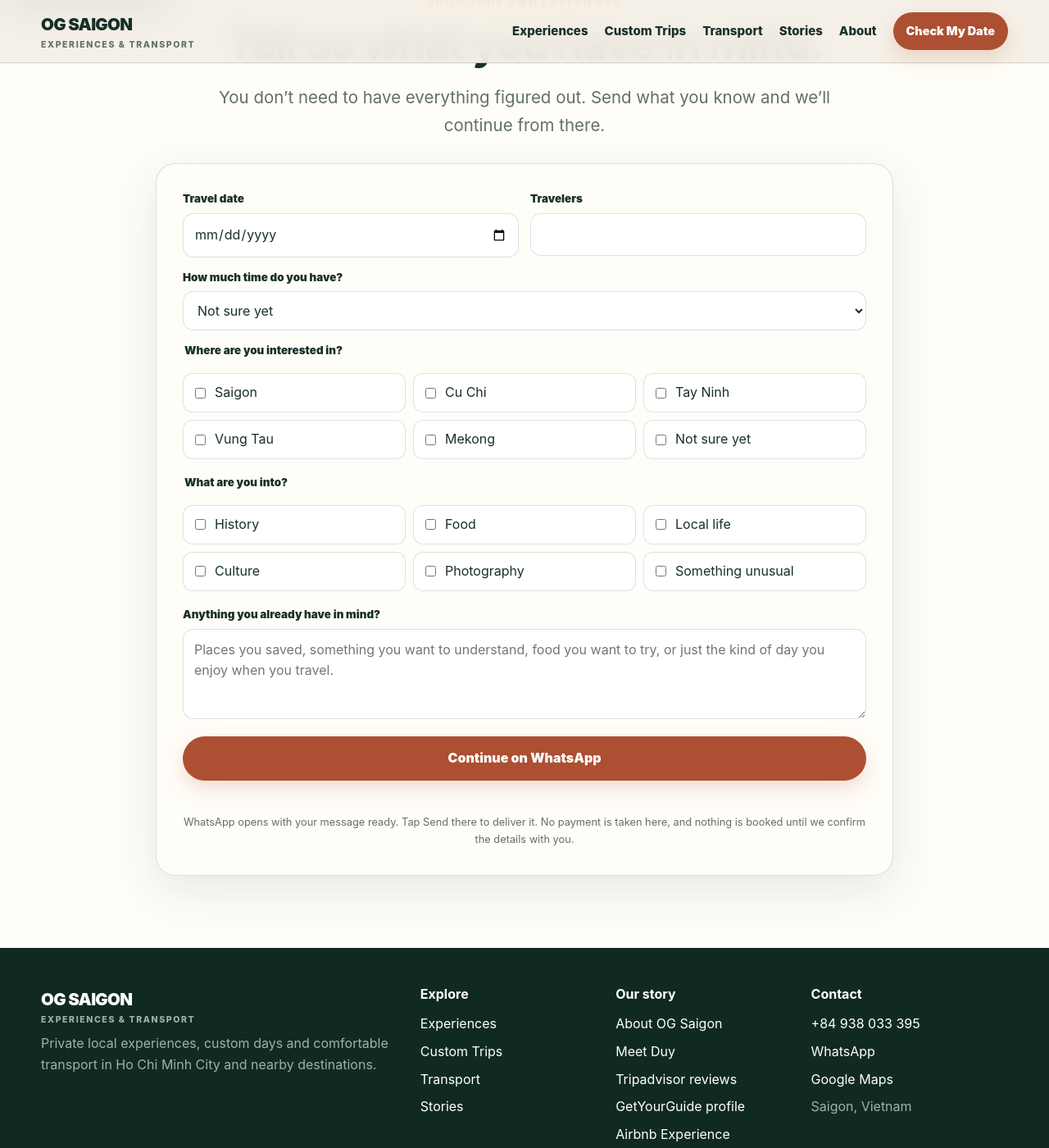
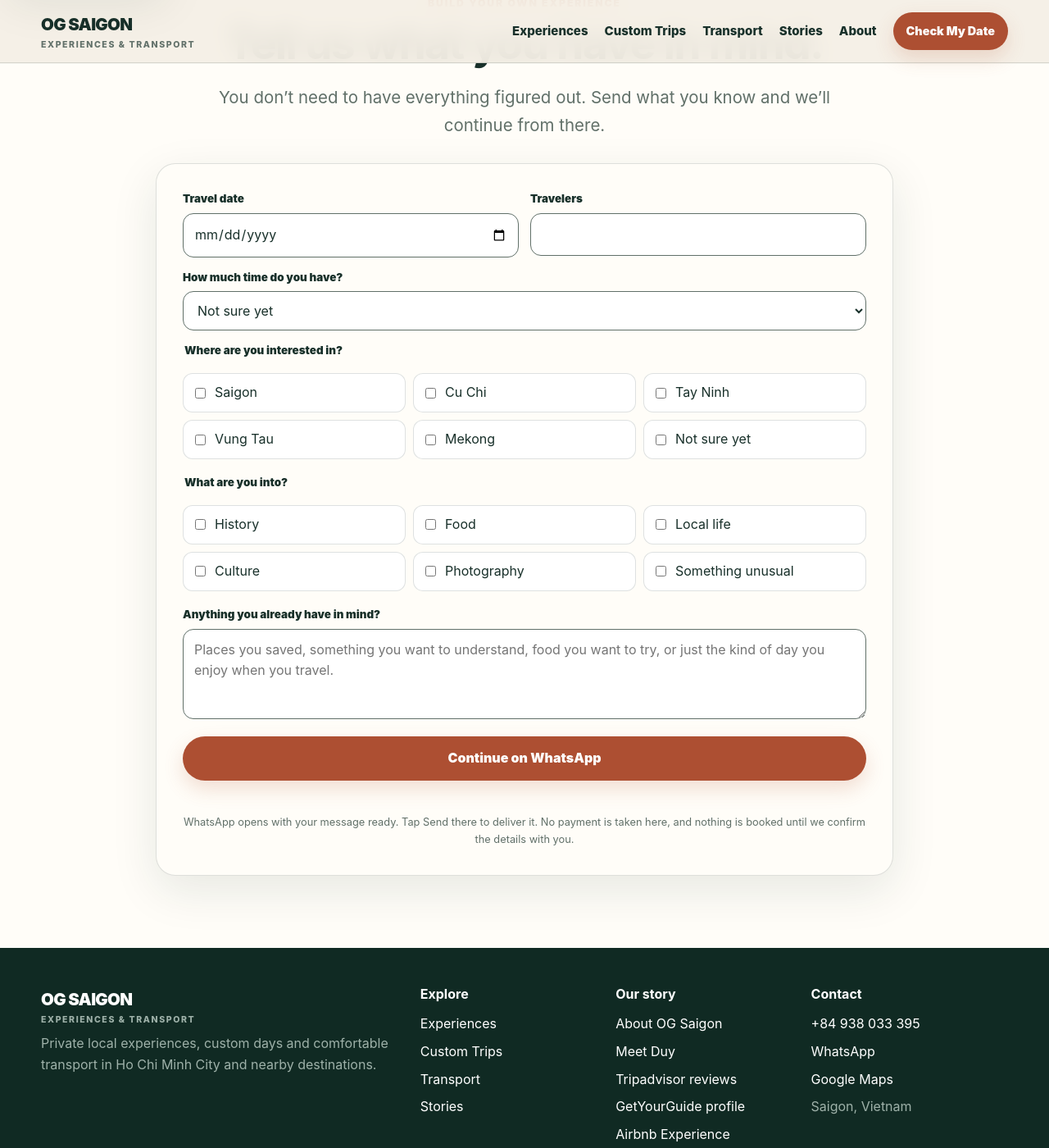
Before and after one commit to DSG2025/DSG2025.github.io, a Jekyll site: the page built from custom-trip/index.html, in a window 1280 px wide and 1400 px high, scrolled down 3887 px. Shown: the whole window at 82% size. Built offline with Jekyll 4.4.1, drawn with Linux system fonts in a browser that asks for light colours.

Commit message:
fix: improve form border contrast and inline link visibility (#3)
Co-authored-by: Duu Ng <nguyentrankhanhduy111@gmail.com>

```diff
--- a/assets/css/style.css
+++ b/assets/css/style.css
@@ -10,6 +10,7 @@
   --gold: #d7a54b;
   --muted: #617069;
   --line: rgba(24, 48, 42, 0.14);
+  --control-border: var(--muted);
   --shadow: 0 18px 55px rgba(24, 48, 42, 0.10);
   --radius: 24px;
   --max: 1180px;
@@ -410,6 +411,15 @@
   color: var(--rust);
 }
 
+/* Identify links within prose without changing navigation, cards or buttons. */
+.card-body p a:not(.text-link):not(.btn),
+.story-article p a:not(.btn),
+.story-article li a:not(.text-link):not(.btn),
+.form-fallback-note a {
+  text-decoration: underline;
+  text-underline-offset: 0.15em;
+}
+
 .story-grid {
   display: grid;
   grid-template-columns: 0.95fr 1.05fr;
@@ -665,7 +675,7 @@
 
 .field input, .field select, .field textarea {
   width: 100%;
-  border: 1px solid var(--line);
+  border: 1px solid var(--control-border);
   background: #fff;
   border-radius: 13px;
   padding: 12px 13px;
```
